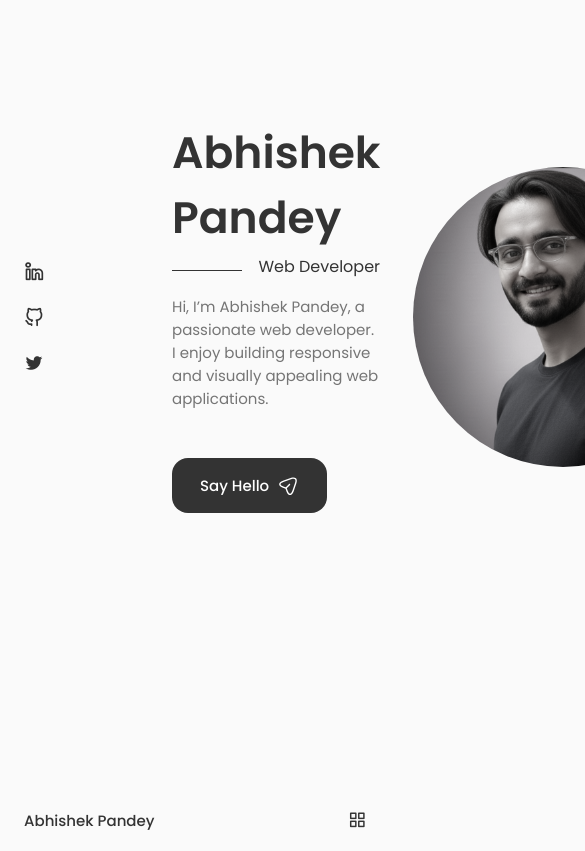
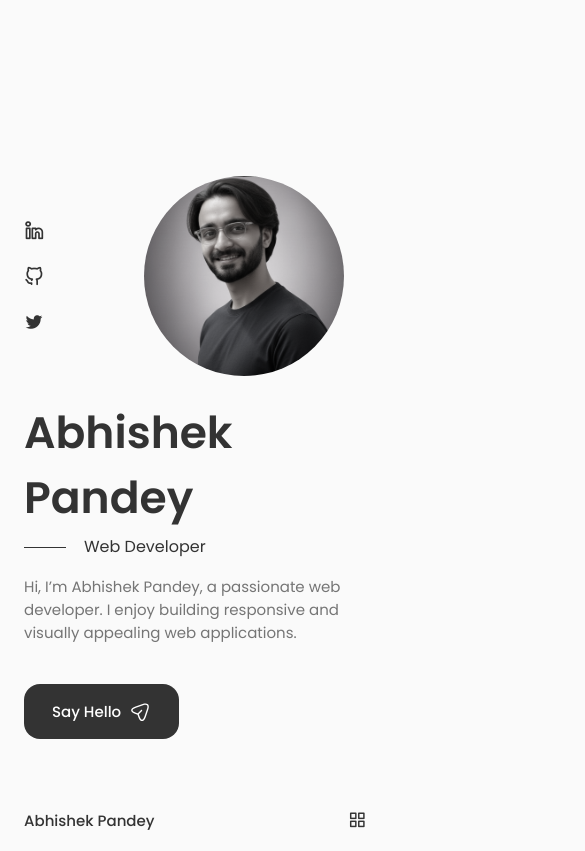
Before and after one commit to abhishekpandey-001/Portfolio, a React (Vite) app: page / in a window 390 px wide. Shown: the top 851 px of the page, 585 px wide, since content can reach past the window. Built offline with nearby package versions, Linux system fonts and the light colour scheme.

Commit message:
Worked on Responsiveness

```diff
--- a/src/Components/home/Home.jsx
+++ b/src/Components/home/Home.jsx
@@ -2,6 +2,7 @@
 import "./home.css"
 import Social from "./Social";
 import Data from "./Data";
+import ScrollDown from "./ScrollDown";
 
 const Home = ()=>{
     return(
@@ -14,6 +15,7 @@
 
                     <Data/>
                 </div>
+                <ScrollDown/>
             </div>
         </section>
     )
--- /dev/null
+++ b/src/Components/home/ScrollDown.jsx
@@ -0,0 +1,50 @@
+import React from "react";
+
+const ScrollDown = ()=>{
+    return(
+        <div className="home__scroll">
+            <a href="#about" className="home__scroll-button button--flex">
+                <svg
+                width="32px"
+                height="32px"
+                className="home__scroll-mouse"
+                viewBox="0 0 247 390"
+                version="1.1"
+                xmlns="http://www.w3.org/2000/svg"
+                xmlnsXlink="http://www.w3.org/1999/xlink"
+                style={{
+                  fillRule: "evenodd",
+                  clipRule: "evenodd",
+                  strokeLinecap: "round",
+                  strokeLinejoin: "round",
+                  strokeMiterlimit: "1.5"
+                }}
+              >
+                <path
+                  className="wheel"
+                  d="M123.359,79.775l0,72.843"
+                  style={{
+                    fill: "none",
+                    stroke: "var(--title-color)",
+                    strokeWidth: "20px"
+                  }}
+                ></path>
+                <path
+                  id="mouse"
+                  d="M236.717,123.359c0,-62.565 -50.794,-113.359 -113.358,-113.359c-62.565,0 -113.359,50.794 -113.359,113.359l0,143.237c0,62.565 50.794,113.359 113.359,113.359c62.564,0 113.358,-50.794 113.358,-113.359l0,-143.237Z"
+                  style={{
+                    fill: "none",
+                    stroke: "var(--title-color)",
+                    strokeWidth: "20px"
+                  }}
+                ></path>
+              </svg>
+
+              <span className="home__scroll-name">Scroll Down</span>
+              <i className="uil uil-arrow-down home__scroll-arrow"></i>
+            </a>
+        </div>
+    )
+}
+
+export default ScrollDown;
--- a/src/Components/home/home.css
+++ b/src/Components/home/home.css
@@ -1,3 +1,8 @@
+.home__container{
+    row-gap: 7rem;
+}
+
+
 .home__content{
     grid-template-columns: 116px repeat(2, 1fr);
     padding-top: 5.5rem;
@@ -83,3 +88,94 @@
         border-radius: 60% 40% 30% 70%/60% 30% 70% 40%;
     }
 } */
+
+
+.home__scroll{
+    margin-left: 9.25rem;
+}
+
+.wheel{
+    animation: scroll 2s ease infinite;
+}
+
+@keyframes scroll{
+    0% {
+        transform: translateY(0);
+    }
+
+    30% {
+        transform: translateY(3.75rem);
+    }
+}
+
+.home__scroll-name {
+    color: var(--title-color);
+    font-weight: var(--font-medium);
+    margin-right: var(--mb-0-25);
+    margin-left: 2px;
+}
+
+.home__scroll-arrow {
+    font-size: 1.25rem;
+    color: var(--title-color);
+}
+
+/*=============== BREAKPOINTS ===============*/
+
+@media screen and (max-width: 992px) {
+    .home__content {
+        grid-template-columns: 100px repeat(2, 1fr);
+        column-gap: 1.25rem;
+    }
+
+    .home__subtitle {
+        padding-left: 3.75rem;
+        margin-bottom: var(--mb-1);
+    }
+
+    .home__subtitle::before {
+        width: 42px;
+        top: 0.8rem;
+    }
+
+    .home__description {
+        max-width: initial;
+        margin-bottom: var(--mb-2-5);
+    }
+
+    .home__img {
+        width: 250px;
+        height: 250px;
+    }
+
+    .home__scroll {
+        margin-left: 7.5rem;
+    }
+}
+
+/* For Medium Devices */
+
+@media screen and (max-width: 768px) {
+    .home__container {
+        grid-template-columns: 0.5fr, 3fr;
+        padding-top: 3.5rem;
+    }
+
+    .home__img {
+        order: initial;
+        justify-self: initial;
+    }
+
+    .home__data {
+        grid-column: 1/3;
+    }
+
+    .home__img {
+        width: 200px;
+        height: 200px;
+    }
+
+    .home__scroll {
+        display: none;
+    }
+}
```
